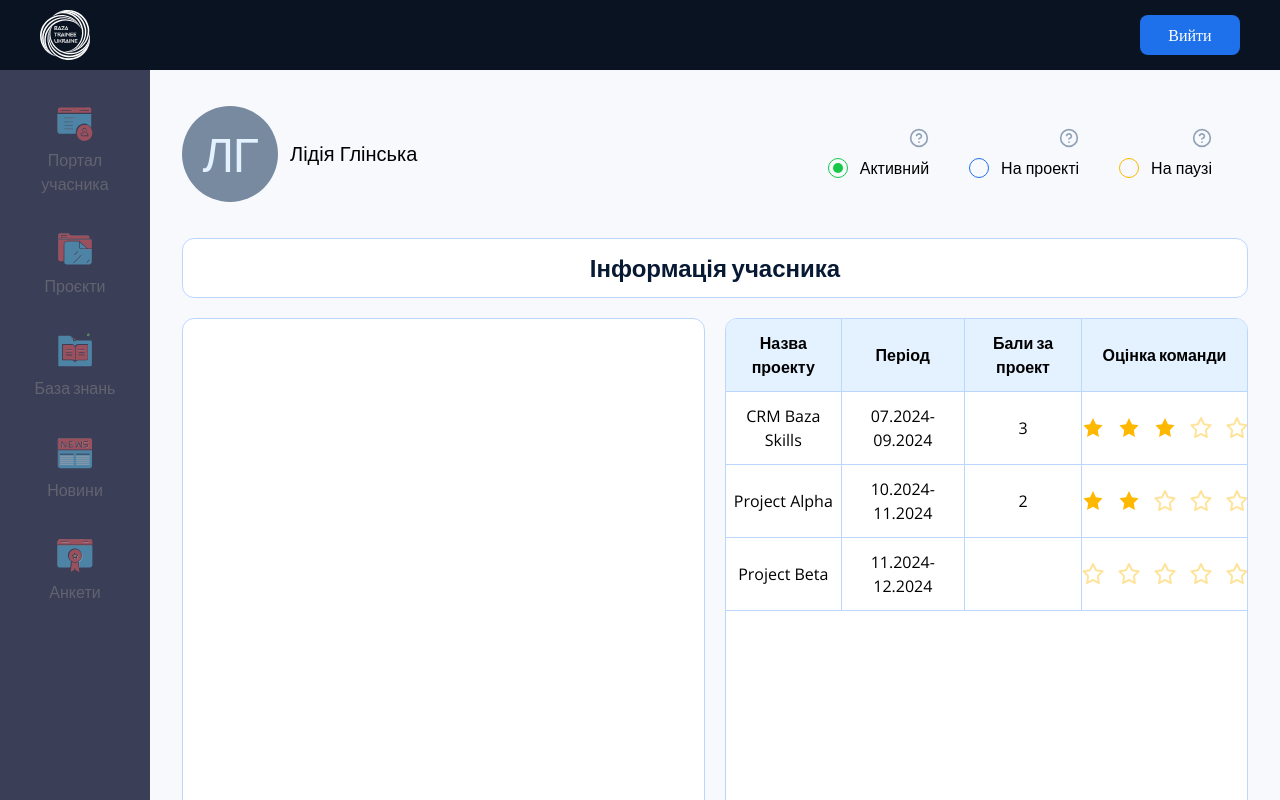
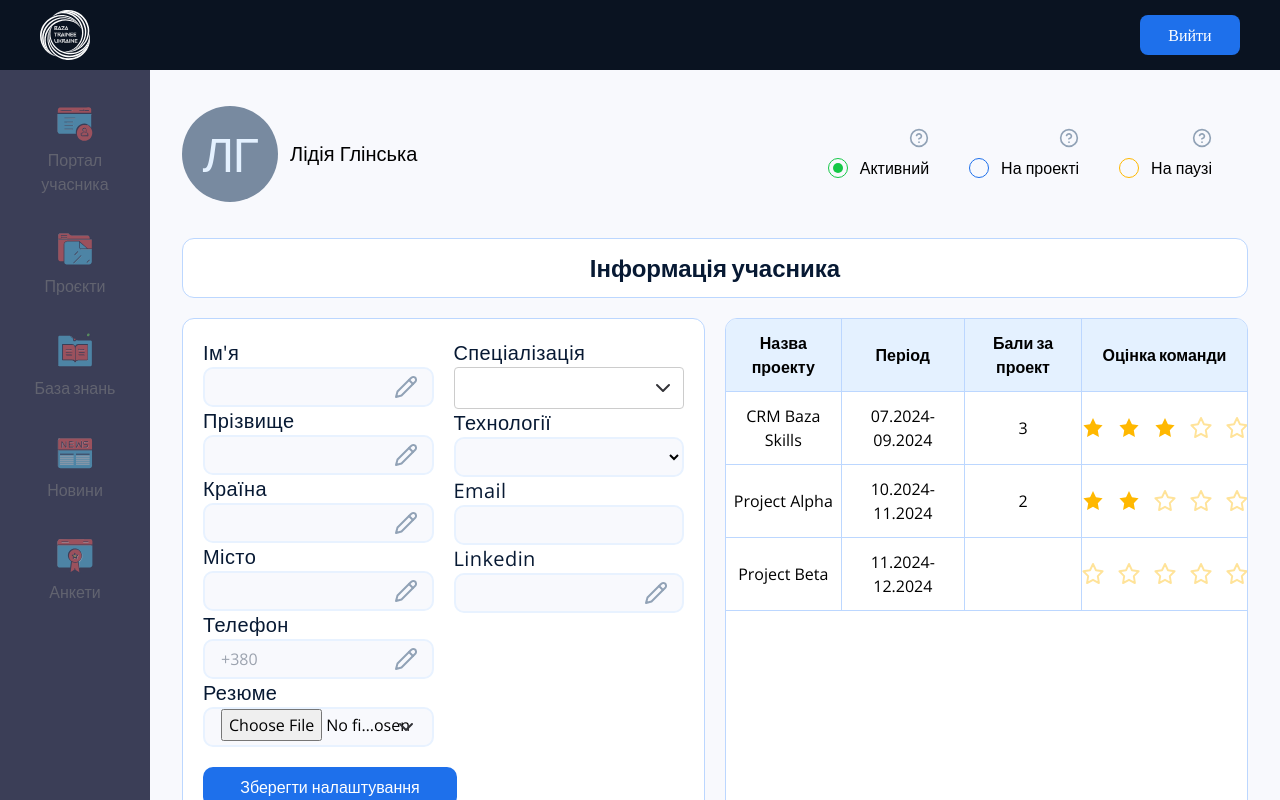
Before and after one commit to baza-trainee/baza-crm-frontend, a React (Vite) app: page /crm in a window 1280 px wide. Shown: the top 800 px of the page. Built offline with nearby package versions, Linux system fonts and the light colour scheme.

Commit message:
merge with dev

```diff
--- a/src/components/Portal/PortalUserForm.tsx
+++ b/src/components/Portal/PortalUserForm.tsx
@@ -67,10 +67,7 @@ const PortalUserForm: React.FC = () => {
   >([]);
 
   return (
-    <form
-      onSubmit={onSubmit}
-      className="p-5 w-[844px] rounded-[10px] border border-solid border-card-border flex flex-col gap-5"
-    >
+    <form onSubmit={onSubmit} className="flex flex-col gap-5 p-5">
       <div className="flex gap-5">
         <div className="w-full">
           <CustomInput
--- a/src/pages/Portal.tsx
+++ b/src/pages/Portal.tsx
@@ -1,3 +1,4 @@
+import PortalUserForm from '../components/Portal/PortalUserForm';
 import TitleHeader from '../components/Portal/TitleHeader';
 import UserProfileHeader from '../components/Portal/UserProfileHeader';
 import UserRating from '../components/Portal/UserRating';
@@ -8,7 +9,9 @@ const Portal = () => {
       <UserProfileHeader />
       <TitleHeader title="Інформація учасника" />
       <div className="flex w-full gap-5">
-        <div className="flex-1 border rounded-xl border-card-border bg-white"></div>
+        <div className="flex-1 bg-white border rounded-xl border-card-border">
+          <PortalUserForm />
+        </div>
         <UserRating />
       </div>
     </section>
```
